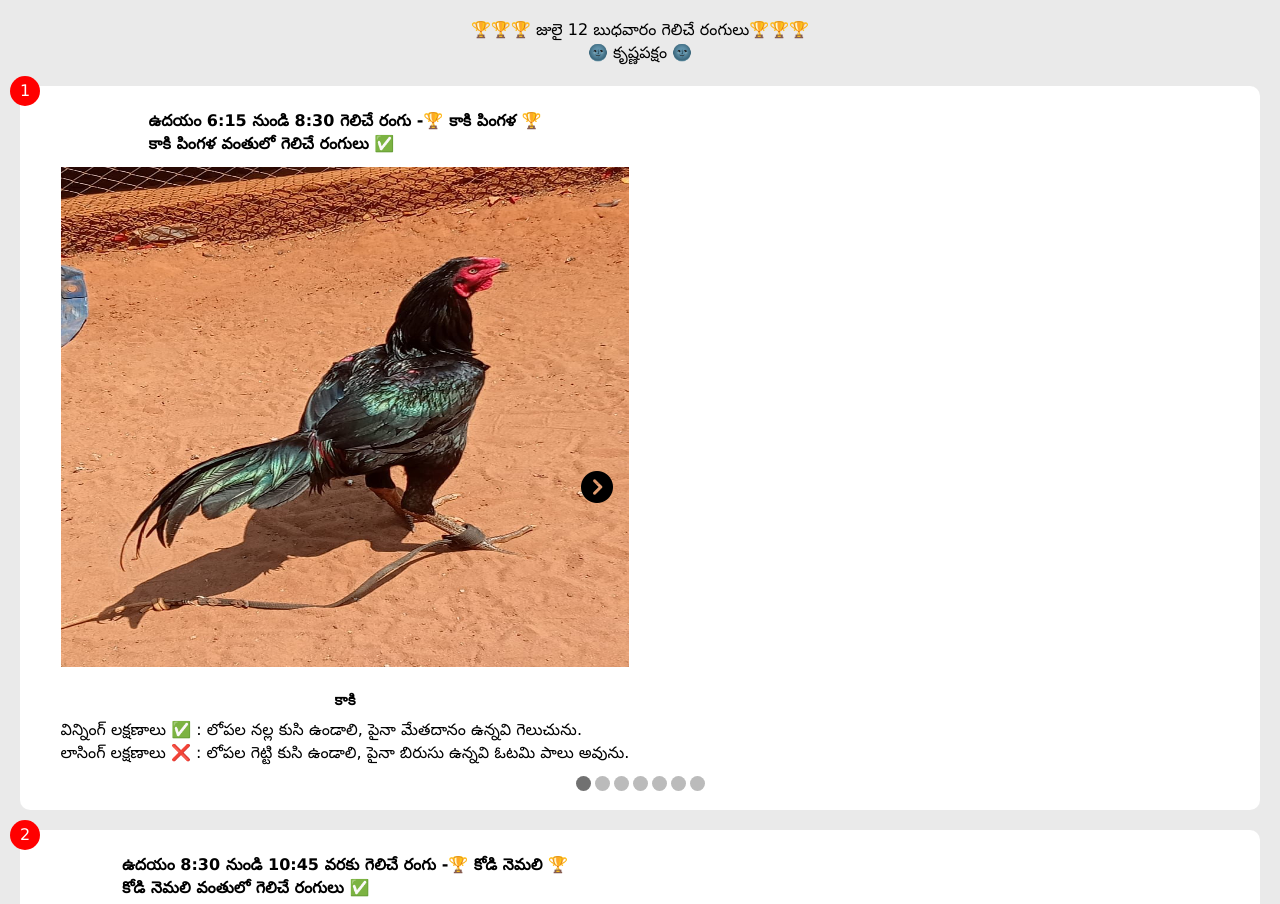
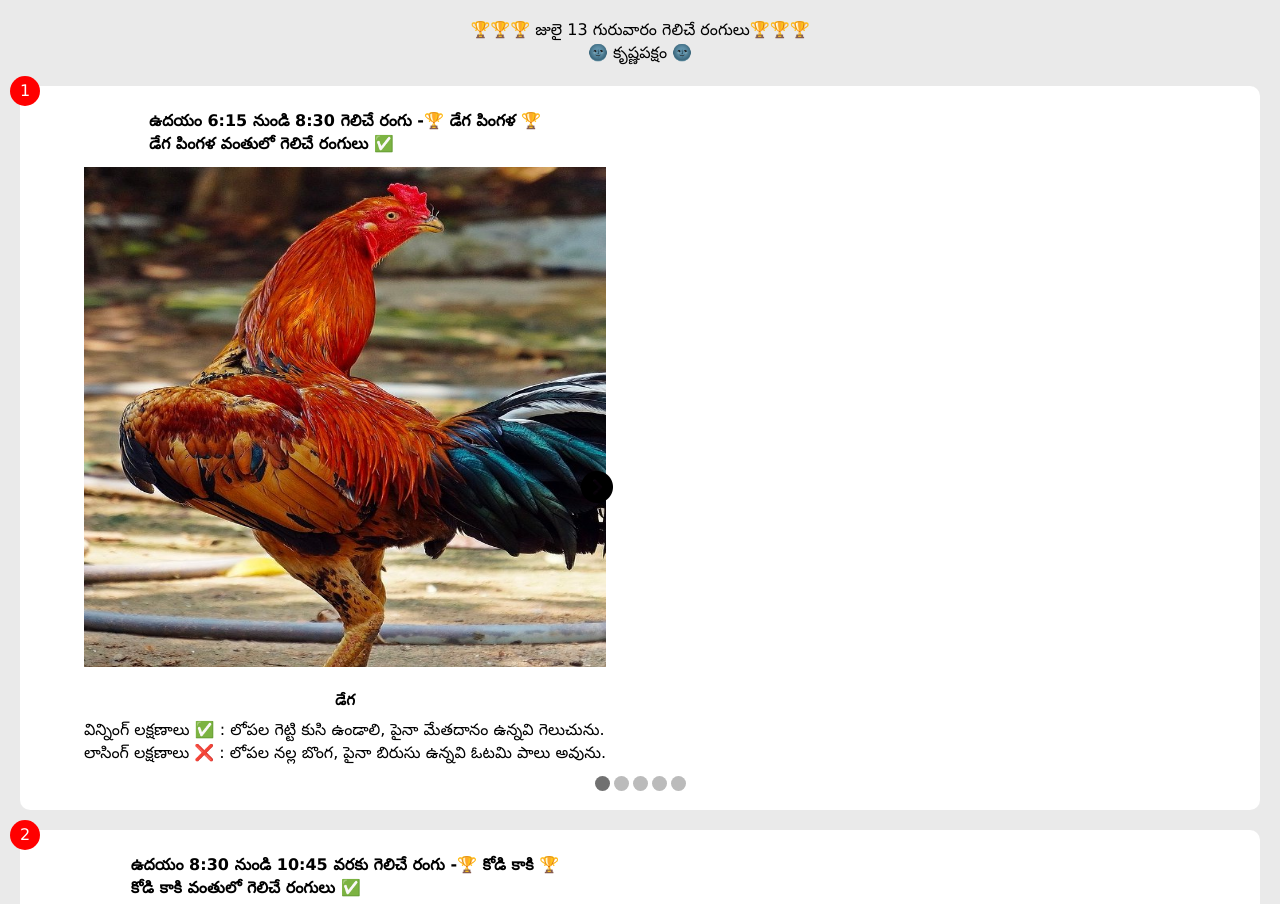
Before and after one commit to AkshayThota7747/AkshayThota7747.github.io, a plain HTML site: page index.html in a window 1280 px wide. Shown: the top 904 px of the page. Drawn offline with Linux system fonts and the light colour scheme.

Commit message:
july 13th daily colour updates

```diff
--- a/data.js
+++ b/data.js
@@ -365,7 +365,7 @@ const kaki_nemali_jamu = {
 
 
 const kodi_kaki_jamu = {
-  'header': getTimingText("4") + "🏆 " + getTranslated("kodi_kaki") + " 🏆" + '\n' + getTranslated("kodi_kaki")+ ' వంతులో గెలిచే రంగులు ✅',
+  'header': getTimingText("2") + "🏆 " + getTranslated("kodi_kaki") + " 🏆" + '\n' + getTranslated("kodi_kaki")+ ' వంతులో గెలిచే రంగులు ✅',
 
   "winLakshana": "విన్నింగ్ లక్షణాలు ✅ : లోపల తెల్ల బుంగ ఉండాలి, పైనా బిరుసు ఉన్నవి గెలుచును.",
 
@@ -389,7 +389,7 @@ const kodi_kaki_jamu = {
 
 
 const kodi_nemali_jamu = {
-  'header': getTimingText("2") + "🏆 " + getTranslated("kodi_nemali") + " 🏆" + '\n' + getTranslated("kodi_nemali")+ ' వంతులో గెలిచే రంగులు ✅',
+  'header': getTimingText("5") + "🏆 " + getTranslated("kodi_nemali") + " 🏆" + '\n' + getTranslated("kodi_nemali")+ ' వంతులో గెలిచే రంగులు ✅',
 
   "winLakshana": "విన్నింగ్ లక్షణాలు ✅ : లోపల తెల్ల బుంగ ఉండాలి, పైనా బిరుసు ఉన్నవి గెలుచును.",
 
@@ -405,7 +405,7 @@ const kodi_nemali_jamu = {
 
 
 const nemali_dega_jamu = {
-  'header': getTimingText("5") + "🏆 " + getTranslated("nemali_dega") + " 🏆" + '\n' + getTranslated("nemali_dega")+ ' వంతులో గెలిచే రంగులు ✅',
+  'header': getTimingText("3") + "🏆 " + getTranslated("nemali_dega") + " 🏆" + '\n' + getTranslated("nemali_dega")+ ' వంతులో గెలిచే రంగులు ✅',
 
   "winLakshana": "విన్నింగ్ లక్షణాలు ✅ : లోపల గెట్టి కుసి, పైనా బిరుసు ఉన్నవి గెలుచును.",
 
@@ -421,7 +421,7 @@ const nemali_dega_jamu = {
 
 
 const kaki_pingali_jamu = {
-  'header': getTimingText("1") + "🏆 " + getTranslated("kaki_pingala") + " 🏆" + '\n' + getTranslated("kaki_pingala")+ ' వంతులో గెలిచే రంగులు ✅',
+  'header': getTimingText("4") + "🏆 " + getTranslated("kaki_pingala") + " 🏆" + '\n' + getTranslated("kaki_pingala")+ ' వంతులో గెలిచే రంగులు ✅',
 
   "winLakshana": "విన్నింగ్ లక్షణాలు ✅ : లోపల నల్ల కుసి ఉండాలి, పైనా మేతదానం ఉన్నవి గెలుచును.",
 
@@ -445,7 +445,7 @@ const kaki_pingali_jamu = {
 
 
 const dega_pingala_jamu = {
-  'header': getTimingText("3") + "🏆 " + getTranslated("dega_pingala") + " 🏆" + '\n' + getTranslated("dega_pingala")+ ' వంతులో గెలిచే రంగులు ✅',
+  'header': getTimingText("1") + "🏆 " + getTranslated("dega_pingala") + " 🏆" + '\n' + getTranslated("dega_pingala")+ ' వంతులో గెలిచే రంగులు ✅',
 
   "winLakshana": "విన్నింగ్ లక్షణాలు ✅ : లోపల గెట్టి కుసి ఉండాలి, పైనా మేతదానం ఉన్నవి గెలుచును.",
 
@@ -468,39 +468,35 @@ const dega_pingala_jamu = {
 
 const last_jamu =
 {
-  'header': getTimingText("6") + "🏆 " + getTranslated("kaki_pingala") + " 🏆" + '\n' + getTranslated("kaki_pingala") + ' వంతులో గెలిచే రంగులు ✅',
+  'header': getTimingText("6") + "🏆 " + getTranslated("dega_pingala") + " 🏆" + '\n' + getTranslated("dega_pingala") + ' వంతులో గెలిచే రంగులు ✅',
 
-  "winLakshana": "విన్నింగ్ లక్షణాలు ✅ : లోపల నల్ల కుసి ఉండాలి, పైనా మేతదానం ఉన్నవి గెలుచును.",
+  "winLakshana": "విన్నింగ్ లక్షణాలు ✅ : లోపల గెట్టి కుసి ఉండాలి, పైనా మేతదానం ఉన్నవి గెలుచును.",
 
-  "losingLakshana": "లాసింగ్ లక్షణాలు ❌ : లోపల గెట్టి కుసి ఉండాలి, పైనా బిరుసు ఉన్నవి ఓటమి పాలు అవును.",
+  "losingLakshana": "లాసింగ్ లక్షణాలు ❌ : లోపల నల్ల బొంగ, పైనా బిరుసు ఉన్నవి ఓటమి పాలు అవును.",
 
-  '1': getNameInfo("kaaaki"),
+  '1': getNameInfo("org_deg"),
 
-  '2': getNameInfo("pacha_pettemaru"),
+  '2': getNameInfo("erra_kekkirai"),
 
-  '3': getNameInfo("pettamari_k"),
+  '3': getNameInfo("nbs"),
 
-  '4': getNameInfo("pacha_kaki"),
+  '4': getNameInfo("er_maila"),
 
-  '5': getNameInfo("nbs"),
-
-  '6': getNameInfo("goudu_nemali"),
-
-  '7': getNameInfo("bk"),
+  '5': getNameInfo("geruva"),
 
 }
 
 
 const jsonData = {
-    'morning6' : kaki_pingali_jamu,
+    'morning6' : dega_pingala_jamu,
 
-    'morning8' : kodi_nemali_jamu,
+    'morning8' : kodi_kaki_jamu,
 
-    'morning10' : dega_pingala_jamu,
+    'morning10' : nemali_dega_jamu,
 
-    'afternoon1' : kodi_kaki_jamu,
+    'afternoon1' : kaki_pingali_jamu,
 
-    'afternoon3' : nemali_dega_jamu,
+    'afternoon3' : kodi_nemali_jamu,
 
     'evening' : last_jamu
   }
--- a/index.js
+++ b/index.js
@@ -10,7 +10,7 @@ const days = [
 ];
 const dateObj = new Date();
 // document.getElementById("calendar").textContent = `🏆🏆🏆 ${months[dateObj.getMonth()]} ${dateObj.getDate()} ${days[dateObj.getDay()]} గెలిచే రంగులు🏆🏆🏆`;
-document.getElementById("calendar").textContent = `🏆🏆🏆 జులై 12 బుధవారం గెలిచే రంగులు🏆🏆🏆`;
+document.getElementById("calendar").textContent = `🏆🏆🏆 జులై 13 గురువారం గెలిచే రంగులు🏆🏆🏆`;
 document.getElementById("paksham").textContent = `🌚  కృష్ణపక్షం  🌚`;
 // document.getElementById("paksham").textContent = `🌚  శుక్ల పక్షం  🌚`;
 
```
Also changed, not shown: index.html (+1 -1 lines).
